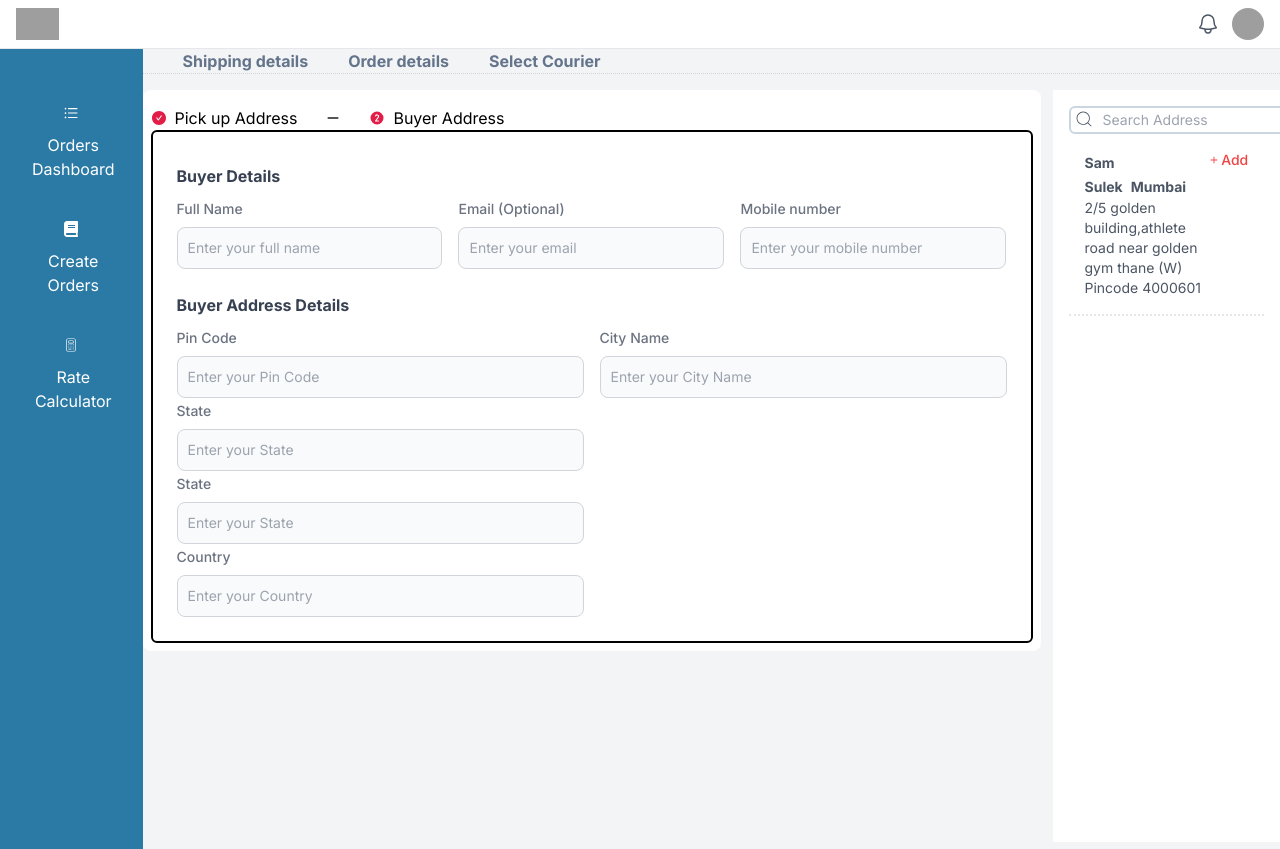
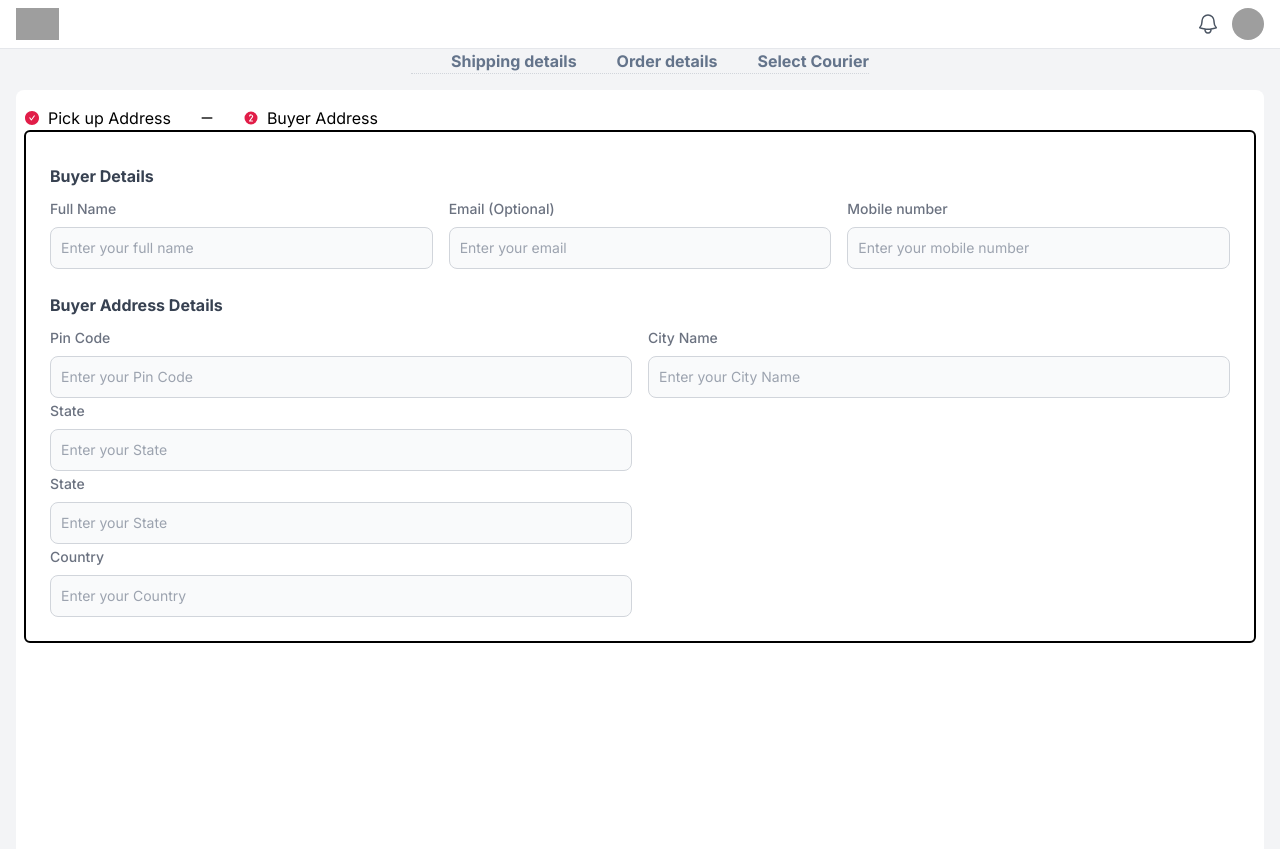
Before and after one commit to Jainam0401/page2, a Next.js app: page /CreateOrders in a window 1280 px wide. Built offline with nearby package versions, Linux system fonts and the light colour scheme; grey boxes are pictures that could not be loaded.

Commit message:
css in form

```diff
--- a/app/CreateOrders/page.tsx
+++ b/app/CreateOrders/page.tsx
@@ -6,15 +6,17 @@ import Formbar from "../components/Formbar";
 export default function CreateOrder() {
   return (
     <>
-      <BorderBottomComponent />
+      <div className="flex-col md:flex-row lg:flex-row flex">
+        <BorderBottomComponent />
+      </div>
 
-      <div className="flex w-full h-full justify-between gap-3">
-        <div className="w-full max-w-[80%]">
-          <Form />
-        </div>
-        <div className="w-full max-w-[20%] h-[calc(100vh-48px)]  bg-white">
+      <div className="flex w-full h-full justify-between gap-3 md:w-[1/4] px-4 md:min-w-full lg:w-full sm:w-[3/5]">
+        {/* <div className="w-full max-w-[80%]"> */}
+        <Form />
+        {/* </div> */}
+        {/* <div className="w-full max-w-[20%] h-[calc(100vh-48px)]  bg-white">
           <DisplayNav />
-        </div>
+        </div> */}
       </div>
     </>
   );
--- a/app/layout.tsx
+++ b/app/layout.tsx
@@ -23,7 +23,7 @@ export default function RootLayout({
       <body className={inter.className}>
         <Navbar />
         <div className="flex">
-          <Sidebar />
+          {/* <Sidebar /> */}
           {/* w-full h-full min-h-[calc(100vh-64px)] bg-gray-100 text-gray-600 overflow-y-auto */}
           <main className="w-screen h-screen min-h-[calc(100vh-120px)] bg-gray-100 text-gray-600 overflow-y-auto">
             {children}
```
Also changed, not shown: app/components/BorderBottomComponent.tsx (+6 -10 lines).
